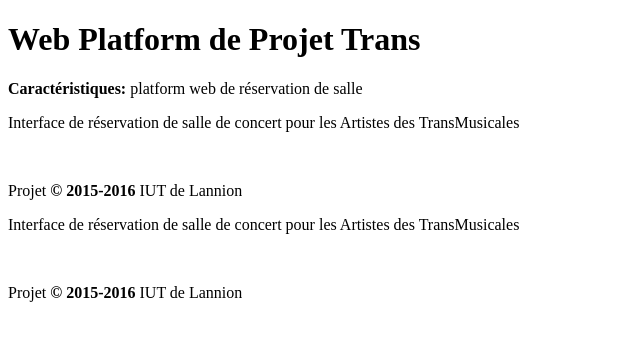
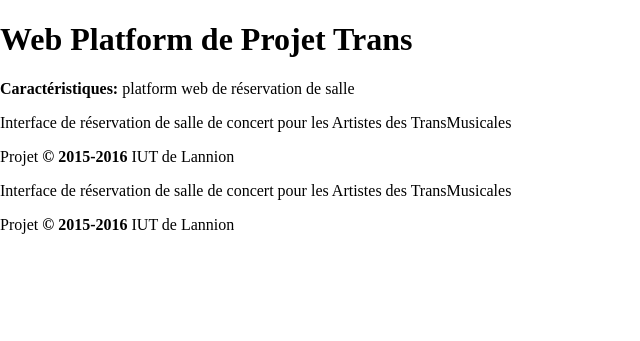
Before and after one commit to iouno/projettrans, a PHP site: the page made by application/views/footer.php in a window 1280 px wide. Shown: the top 341 px of the page, without its empty margins (0-640 px from the left). Run offline with PHP 8.4, Linux system fonts and the light colour scheme; the template is opened without the code that fills it, so the values that code supplies are empty.

Commit message:
Ajout d'une feuille de style

```diff
--- a/application/views/footer.php
+++ b/application/views/footer.php
@@ -1,16 +1,8 @@
-
-<?php
-			echo "<div id=\"pied\">
-				<p> Interface de réservation de salle de concert pour les Artistes des TransMusicales
-				</p>
-				</br>
-				<p> Projet <strong>&copy; 2015-2016 </strong> IUT de Lannion
-				</p>
-			</div><!-- #pied -->
-
-		</div><!-- #global -->
+    		</div>
+		<footer>
+			<p> Interface de réservation de salle de concert pour les Artistes des TransMusicales</p>
+			<p> Projet <strong>&copy; 2015-2016 </strong> IUT de Lannion
+		</footer>
 
 	</body>
-</html>";
-
-?>
+</html>
--- a/application/views/header.php
+++ b/application/views/header.php
@@ -5,8 +5,7 @@
 		<head>
 			<meta http-equiv="Content-Type" content="text/html; charset=ISO-8859-1" />
 			<title>TransFestival | <?php echo $title ?></title>
-			<!--<link rel="stylesheet" type="text/css" href="./../models/base.css" media="all" />
-			<link rel="stylesheet" type="text/css" href="./../models/modele03.css" media="screen" />-->
+			<link rel="stylesheet" type="text/css" href="<? echo base_url();?>/assets/css/style.css" media="all" />
 		</head>
 
 		<body>
@@ -25,3 +24,5 @@
 			</div>
 
 			<div id="action"><?php echo anchor('artiste/'.$action,$label) ?></div>
+
+			<div id="contenu">
--- /dev/null
+++ b/assets/css/style.css
@@ -0,0 +1,10 @@
+
+body {
+	margin: 0;
+	padding: 0;
+}
+
+#contenu {
+	width: 800px;
+	margin: 0 auto;
+}
```
Also changed, not shown: application/views/register.php (indentation only).
